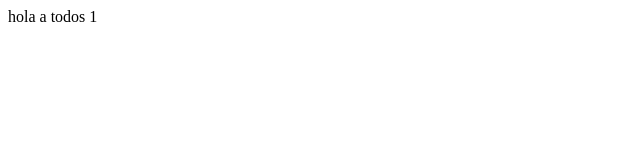
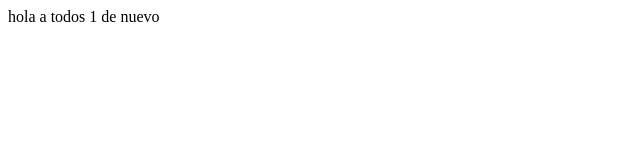
Before and after one commit to OrlandoBlock/curso--primera, a plain HTML site: page index.html in a window 1280 px wide. Shown: the full height of the page, 0-640 px from the left. Drawn offline with Linux system fonts and the light colour scheme.

Commit message:
version 1

```diff
--- a/index.html
+++ b/index.html
@@ -7,6 +7,6 @@
     <title>Document</title>
 </head>
 <body>
-    hola a todos 1
+    hola a todos 1 de nuevo
 </body>
 </html>
```
